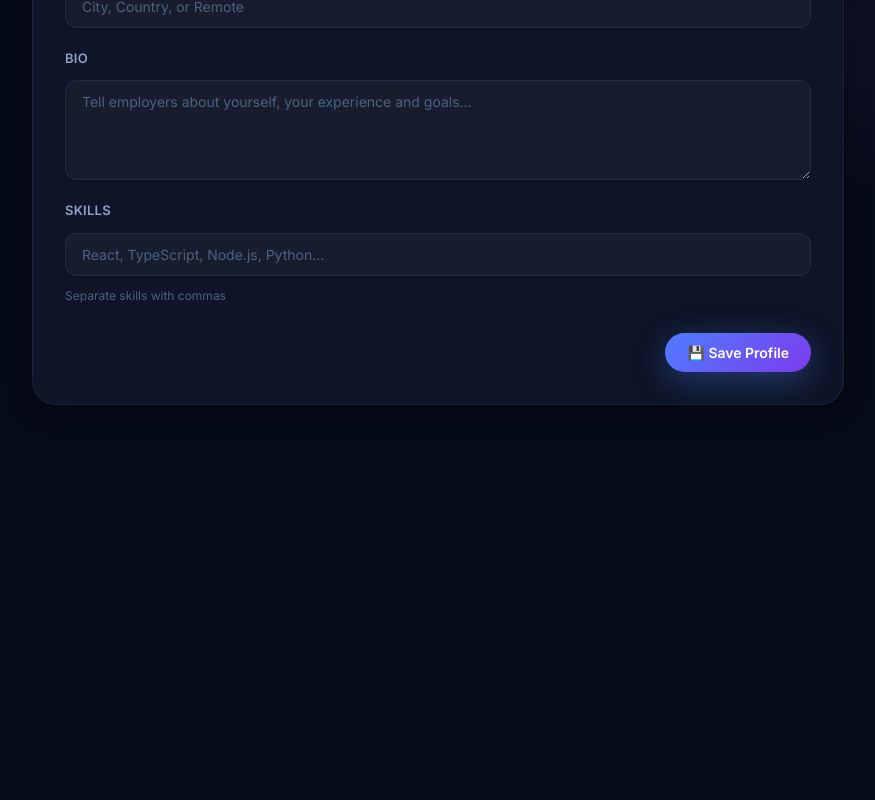
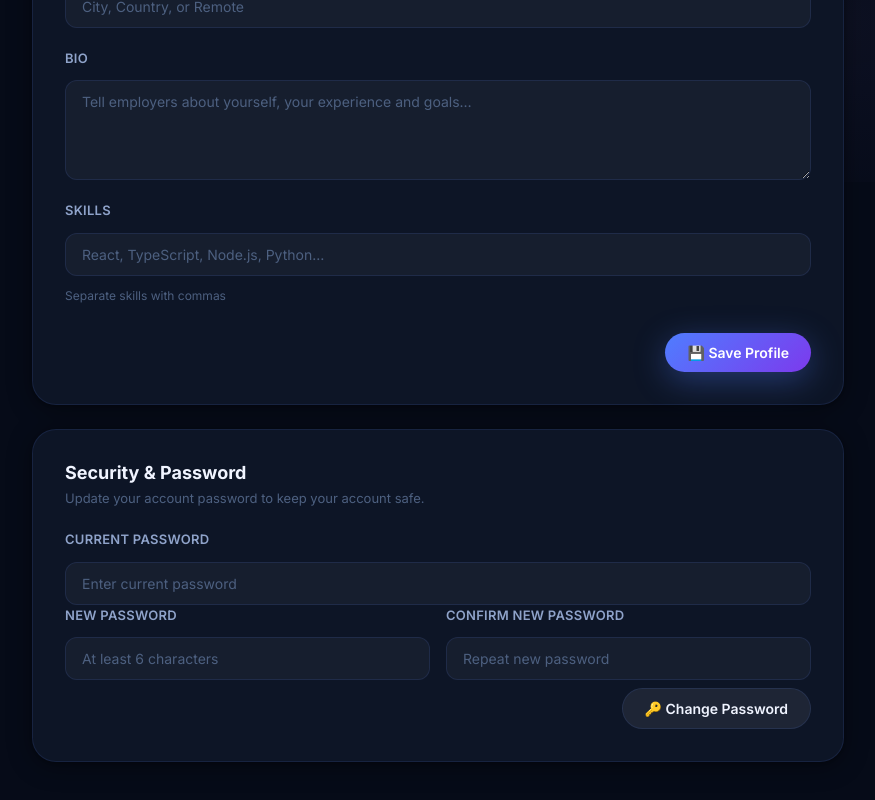
Before and after one commit to karmaboy1309/job-portal-platform, a React (Vite) app in the folder Frontend/: page /profile in a window 1280 px wide. Shown: the part 618-1418 px from the top of the page, without its empty margins (202-1077 px from the left). Before the commit the page ends 1071 px from the top, so only its background shows below. Built offline with nearby package versions, Linux system fonts and the light colour scheme; sample sign-in values are in the browser's storage.

Commit message:
feat(auth): add change password form to Profile page

```diff
--- a/Frontend/src/pages/Profile.jsx
+++ b/Frontend/src/pages/Profile.jsx
@@ -41,6 +41,43 @@ const Profile = () => {
       setMsgType('error');
     } finally {
       setSaving(false);
+    }
+  };
+
+  const [pwdForm, setPwdForm] = useState({ currentPassword: '', newPassword: '', confirmPassword: '' });
+  const [pwdSaving, setPwdSaving] = useState(false);
+  const [pwdMsg, setPwdMsg] = useState(null);
+  const [pwdMsgType, setPwdMsgType] = useState('success');
+
+  const handlePwdChange = (e) => setPwdForm({ ...pwdForm, [e.target.name]: e.target.value });
+
+  const savePassword = async (e) => {
+    e.preventDefault();
+    setPwdMsg(null);
+    if (pwdForm.newPassword !== pwdForm.confirmPassword) {
+      setPwdMsg('New passwords do not match');
+      setPwdMsgType('error');
+      return;
+    }
+    if (pwdForm.newPassword.length < 6) {
+      setPwdMsg('New password must be at least 6 characters long');
+      setPwdMsgType('error');
+      return;
+    }
+    try {
+      setPwdSaving(true);
+      await axios.post('http://localhost:5000/api/auth/change-password', {
+        currentPassword: pwdForm.currentPassword,
+        newPassword: pwdForm.newPassword
+      });
+      setPwdMsg('Password updated successfully! ✅');
+      setPwdMsgType('success');
+      setPwdForm({ currentPassword: '', newPassword: '', confirmPassword: '' });
+    } catch (err) {
+      setPwdMsg(err?.response?.data?.message || 'Failed to update password');
+      setPwdMsgType('error');
+    } finally {
+      setPwdSaving(false);
     }
   };
 
@@ -164,6 +201,77 @@ const Profile = () => {
           </div>
         </form>
       </div>
+
+      {/* Change Password Card */}
+      <div className="profile-form-card" style={{ marginTop: 24 }}>
+        <div style={{ marginBottom: 20 }}>
+          <h2 style={{ fontSize: 18, fontWeight: 700, marginBottom: 4 }}>Security & Password</h2>
+          <p style={{ fontSize: 13, color: 'var(--clr-text-muted)' }}>
+            Update your account password to keep your account safe.
+          </p>
+        </div>
+
+        {pwdMsg && (
+          <div className={pwdMsgType === 'success' ? 'success-box' : 'error-box'} style={{ marginBottom: 20 }}>
+            <span>{pwdMsgType === 'success' ? '✅' : '⚠️'}</span>
+            <span>{pwdMsg}</span>
+          </div>
+        )}
+
+        <form onSubmit={savePassword}>
+          <div className="form-group">
+            <label htmlFor="pf-cur-pwd">Current Password</label>
+            <input
+              id="pf-cur-pwd"
+              type="password"
+              name="currentPassword"
+              value={pwdForm.currentPassword}
+              onChange={handlePwdChange}
+              placeholder="Enter current password"
+              required
+            />
+          </div>
+
+          <div className="form-row">
+            <div className="form-group">
+              <label htmlFor="pf-new-pwd">New Password</label>
+              <input
+                id="pf-new-pwd"
+                type="password"
+                name="newPassword"
+                value={pwdForm.newPassword}
+                onChange={handlePwdChange}
+                placeholder="At least 6 characters"
+                required
+                minLength={6}
+              />
+            </div>
+            <div className="form-group">
+              <label htmlFor="pf-conf-pwd">Confirm New Password</label>
+              <input
+                id="pf-conf-pwd"
+                type="password"
+                name="confirmPassword"
+                value={pwdForm.confirmPassword}
+                onChange={handlePwdChange}
+                placeholder="Repeat new password"
+                required
+              />
+            </div>
+          </div>
+
+          <div style={{ display: 'flex', justifyContent: 'flex-end', paddingTop: 8 }}>
+            <button
+              type="submit"
+              className="btn btn-secondary"
+              disabled={pwdSaving}
+              style={{ minWidth: 160 }}
+            >
+              {pwdSaving ? 'Updating…' : '🔑 Change Password'}
+            </button>
+          </div>
+        </form>
+      </div>
     </div>
   );
 };
```
